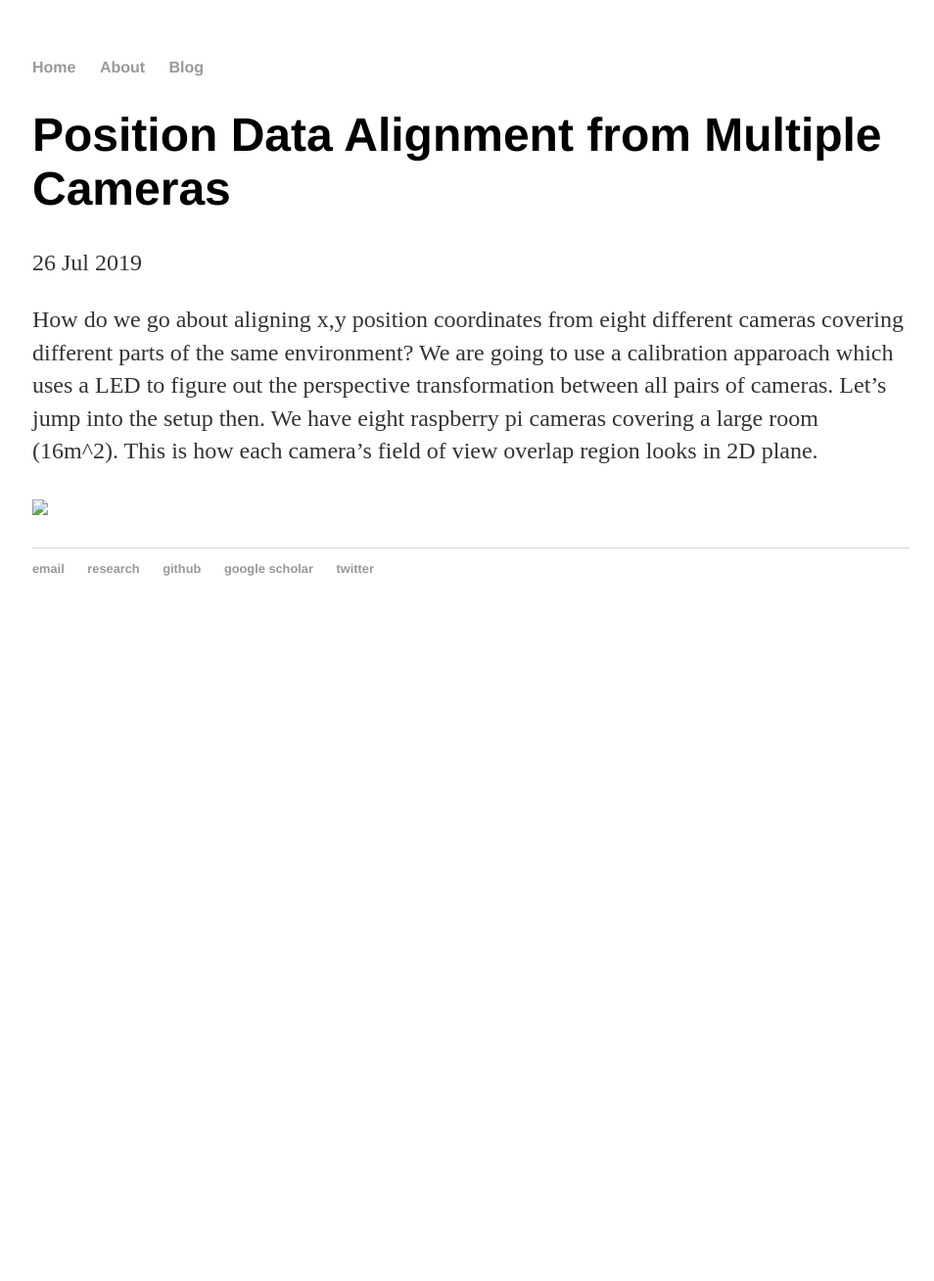
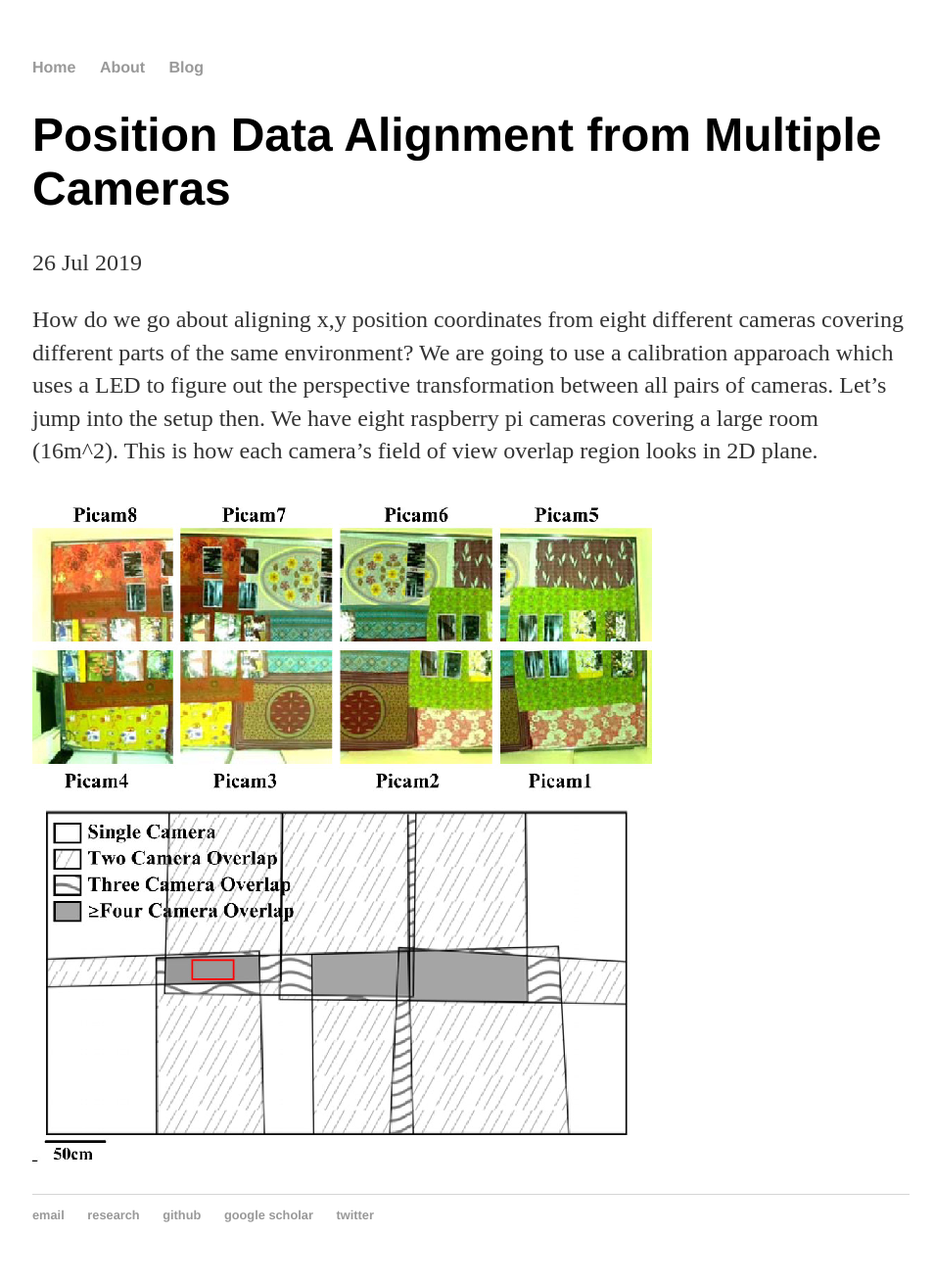
Before and after one commit to rajatsaxena/rajatsaxena.github.io, a Jekyll site: the page built from _posts/2019-07-26-Position-Data-Alignment-Multiple-Cameras.md, in a window 1280 px wide. Shown: the whole page at 98% size, without its empty margins (159-1113 px from the left). Built offline with Jekyll 4.4.1, drawn with Linux system fonts in a browser that asks for light colours; comment, search, counter and statistics services are not loaded; before the commit the page ends 900 px from its top, so only the background shows below that.

Commit message:
Update 2019-07-26-Position-Data-Alignment-Multiple-Cameras.md

```diff
--- a/_posts/2019-07-26-Position-Data-Alignment-Multiple-Cameras.md
+++ b/_posts/2019-07-26-Position-Data-Alignment-Multiple-Cameras.md
@@ -8,4 +8,4 @@ How do we go about aligning x,y position coordinates from eight different camera
 calibration apparoach which uses a LED to figure out the perspective transformation between all pairs of cameras. Let's jump into the setup then. We have eight
 raspberry pi cameras covering a large room (16m^2). This is how each camera's field of view overlap region looks in 2D plane.
 
-<img src="CameraFOV.png" />
+<img src="https://github.com/rajatsaxena/rajatsaxena.github.io/blob/master/_posts/CameraFOV.png" />
```
